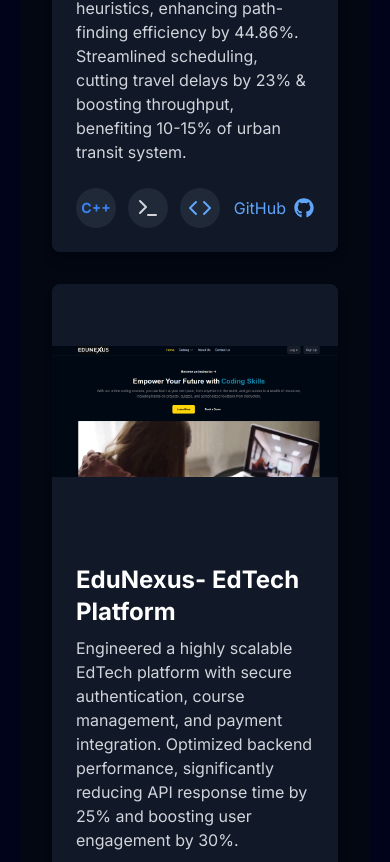
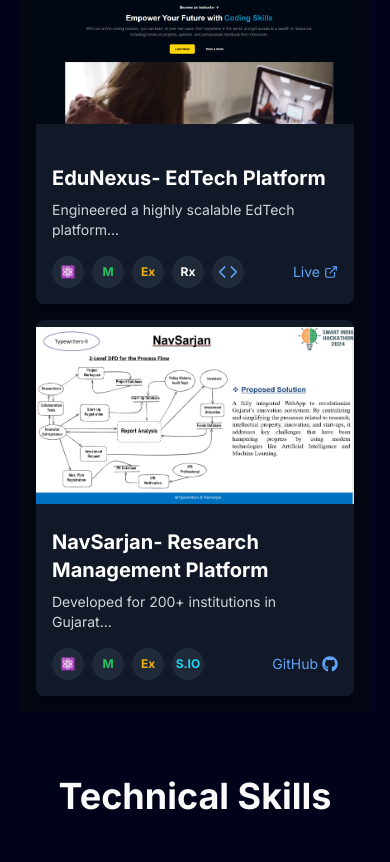
Before and after one commit to jhaaryan597/jhaaryan597-Portfolio, a Next.js app: page / in a window 390 px wide. Shown: the part 3502-4364 px from the top of the page. Built offline with nearby package versions, Linux system fonts and the light colour scheme.

Commit message:
mobile view for project section completed

```diff
--- a/components/RecentProjects.tsx
+++ b/components/RecentProjects.tsx
@@ -9,13 +9,14 @@ interface CardProps {
   imageSrc: string;
   icons: React.ReactNode[];
   link: string;
-  isGitHub?: boolean; // Added flag to differentiate between GitHub and live link
+  isGitHub?: boolean;
 }
 
 const Card: React.FC<CardProps> = ({ title, description, imageSrc, icons, link, isGitHub }) => {
   return (
-    <div className="bg-gray-900 rounded-lg overflow-hidden shadow-lg h-full flex flex-col">
-      <div className="relative w-full h-64 overflow-hidden">
+    <div className="bg-gray-900 rounded-lg overflow-hidden shadow-lg flex flex-col h-full">
+      {/* Responsive image container - adjusted height for different screen sizes */}
+      <div className="relative w-full h-48 sm:h-56 md:h-64 overflow-hidden">
         <img
           src={imageSrc}
           alt={title}
@@ -23,27 +24,29 @@ const Card: React.FC<CardProps> = ({ title, description, imageSrc, icons, link,
         />
       </div>
 
-      <div className="p-6 bg-gray-900 flex-1 flex flex-col">
-        <h2 className="text-white text-2xl font-bold mb-2">
+      <div className="p-4 sm:p-5 md:p-6 bg-gray-900 flex-1 flex flex-col">
+        {/* Responsive text sizes */}
+        <h2 className="text-white text-xl sm:text-2xl font-bold mb-2">
           {title}
         </h2>
-        <p className="text-gray-300 mb-6 flex-1">
+        <p className="text-gray-300 text-sm sm:text-base mb-4 sm:mb-6 flex-1">
           {description}
         </p>
 
         <div className="flex items-center justify-between mt-auto">
-          <div className="flex space-x-3">
+          {/* Responsive icon sizes and spacing */}
+          <div className="flex space-x-2 sm:space-x-3">
             {icons.map((icon, index) => (
-              <div key={index} className="w-10 h-10 rounded-full flex items-center justify-center bg-gray-800">
+              <div key={index} className="w-8 h-8 sm:w-9 sm:h-9 md:w-10 md:h-10 rounded-full flex items-center justify-center bg-gray-800">
                 {icon}
               </div>
             ))}
           </div>
 
           {link && (
-            <Link href={link} className="flex items-center text-blue-400 hover:text-blue-300 transition" target="_blank" rel="noopener noreferrer">
-              <span className="mr-2"> {isGitHub ? "GitHub" : "Live"} </span>
-              {isGitHub ? <FaGithub size={20} /> : <ExternalLink size={16} />}
+            <Link href={link} className="flex items-center text-blue-400 hover:text-blue-300 transition text-sm sm:text-base" target="_blank" rel="noopener noreferrer">
+              <span className="mr-1 sm:mr-2"> {isGitHub ? "GitHub" : "Live"} </span>
+              {isGitHub ? <FaGithub size={16} className="sm:w-5 sm:h-5 md:w-6 md:h-6" /> : <ExternalLink size={14} className="sm:w-4 sm:h-4 md:w-5 md:h-5" />}
             </Link>
           )}
         </div>
@@ -56,52 +59,54 @@ const GridLayout: React.FC = () => {
   const cards = [
     {
       title: "Metro Routing & Scheduling System",
-      description: "Boosted metro navigation with Dijkstra & A⋆ algorithm using heuristics, enhancing path-finding efficiency by 44.86%. Streamlined scheduling, cutting travel delays by 23% & boosting throughput, benefiting 10-15% of urban transit system.",
+      description: "Boosted metro navigation with Dijkstra & A⋆ algorithm...",
       imageSrc: "/metromap.png",
       link: "https://github.com/kishan-25/Metro-Routing-and-Scheduling-System",
       isGitHub: true,
       icons: [
-        <div className="text-blue-500 font-bold text-sm" key="cpp">C++</div>,
-        <Terminal className="text-gray-300" key="tools" size={24} />,
-        <Code className="text-blue-400" key="code" size={24} />,
+        <div className="text-blue-500 font-bold text-xs sm:text-sm" key="cpp">C++</div>,
+        <Terminal className="text-gray-300 w-5 h-5 sm:w-6 sm:h-6" key="tools" />,
+        <Code className="text-blue-400 w-5 h-5 sm:w-6 sm:h-6" key="code" />,
       ]
     },
     {
       title: "EduNexus- EdTech Platform",
-      description: "Engineered a highly scalable EdTech platform with secure authentication, course management, and payment integration. Optimized backend performance, significantly reducing API response time by 25% and boosting user engagement by 30%.",
+      description: "Engineered a highly scalable EdTech platform...",
       imageSrc: "/Edunexus.png",
       link: "https://edu-nexus-flame.vercel.app/",
       isGitHub: false,
       icons: [
-        <div className="text-blue-400 font-bold text-sm" key="react">⚛️</div>,
-        <div className="text-green-500 font-bold text-sm" key="mongodb">M</div>,
-        <div className="text-yellow-500 font-bold text-sm" key="express">Ex</div>,
-        <div className="text-purple-500 font-bold text-sm" key="redux">Rx</div>,
-        <Code className="text-blue-400" key="code" size={24} />
+        <div className="text-blue-400 font-bold text-xs sm:text-sm" key="react">⚛️</div>,
+        <div className="text-green-500 font-bold text-xs sm:text-sm" key="mongodb">M</div>,
+        <div className="text-yellow-500 font-bold text-xs sm:text-sm" key="express">Ex</div>,
+        <div className="text-purple-500 font-bold text-xs sm:text-sm" key="redux">Rx</div>,
+        <Code className="text-blue-400 w-5 h-5 sm:w-6 sm:h-6" key="code" />
       ]
     },
     {
       title: "NavSarjan- Research Management Platform",
-      description: "Developed for 200+ institutions in Gujarat, centralizing research, IPR, and start-up management to enhance efficiency. Improved transparency and decision-making with real-time analytics, resulting in a 30% boost in resource utilization.",
+      description: "Developed for 200+ institutions in Gujarat...",
       imageSrc: "/Navsarjan.png",
       link: "https://github.com/kishan-25/NavSarjan",
       isGitHub: true,
       icons: [
-        <div className="text-blue-400 font-bold text-sm" key="react">⚛️</div>,
-        <div className="text-green-500 font-bold text-sm" key="mongodb">M</div>,
-        <div className="text-yellow-500 font-bold text-sm" key="express">Ex</div>,
-        <div className="text-cyan-400 font-bold text-sm" key="socketio">S.IO</div>
+        <div className="text-blue-400 font-bold text-xs sm:text-sm" key="react">⚛️</div>,
+        <div className="text-green-500 font-bold text-xs sm:text-sm" key="mongodb">M</div>,
+        <div className="text-yellow-500 font-bold text-xs sm:text-sm" key="express">Ex</div>,
+        <div className="text-cyan-400 font-bold text-xs sm:text-sm" key="socketio">S.IO</div>
       ]
     }
   ];
 
   return (
-    <div className="min-h-screen bg-gray-950 p-8" id='Projects'>
-      <h1 className="heading m-2 mb-10">
+    <div className="min-h-screen bg-gray-950 p-4 sm:p-6 md:p-8" id='Projects'>
+      {/* Responsive heading */}
+      <h1 className="heading m-2 mb-6 sm:mb-8 md:mb-10 text-center text-2xl sm:text-3xl md:text-4xl lg:text-5xl font-bold">
         Some of my recent<span className="text-purple"> Projects</span>
       </h1>
       <div className="max-w-7xl mx-auto">
-        <div className="grid grid-cols-1 md:grid-cols-2 lg:grid-cols-3 gap-8">
+        {/* Responsive grid layout with better breakpoints */}
+        <div className="grid grid-cols-1 sm:grid-cols-1 md:grid-cols-2 lg:grid-cols-3 gap-4 sm:gap-6 md:gap-8">
           {cards.map((card, index) => (
             <Card
               key={index}
```
